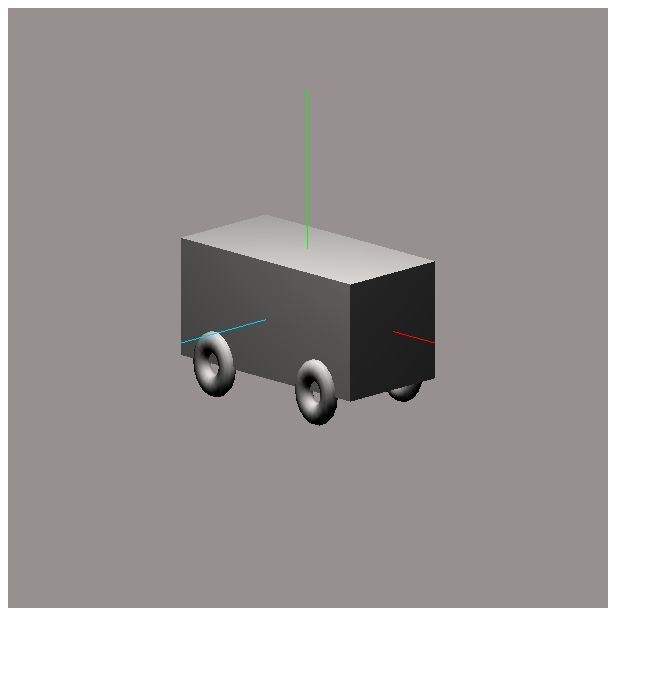
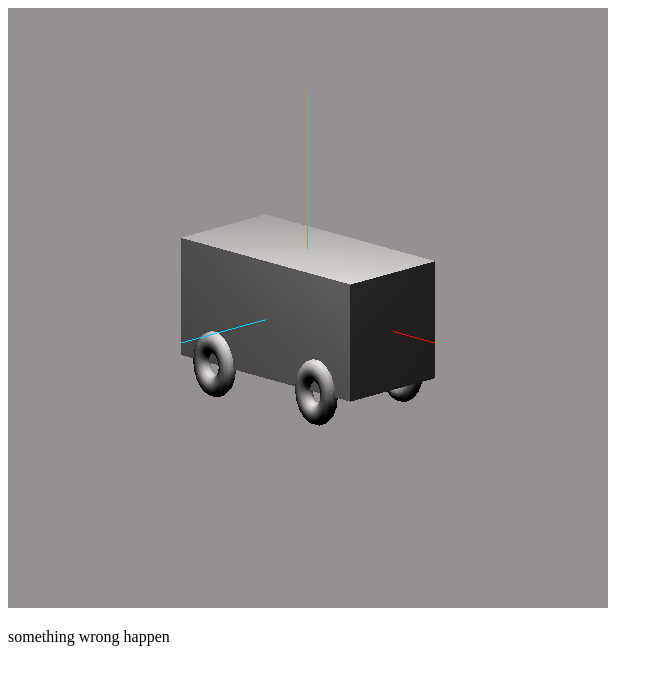
Before and after one commit to GitJason1027/WebGL-No.1-Three.js-Begin, a plain HTML site: page index.html in a window 1280 px wide. Shown: the whole page, without its empty margins (0-663 px from the left). Drawn offline with Linux system fonts and the light colour scheme.

Commit message:
Update index.html

```diff
--- a/index.html
+++ b/index.html
@@ -100,6 +100,7 @@
 
 <body onload="init()" id="Body">
 	<canvas id="mainCanvas" width="600px" height="600px" color="0x544e4c"></canvas>
+	<p>something wrong happen</p>
 
 </body>
 
```
